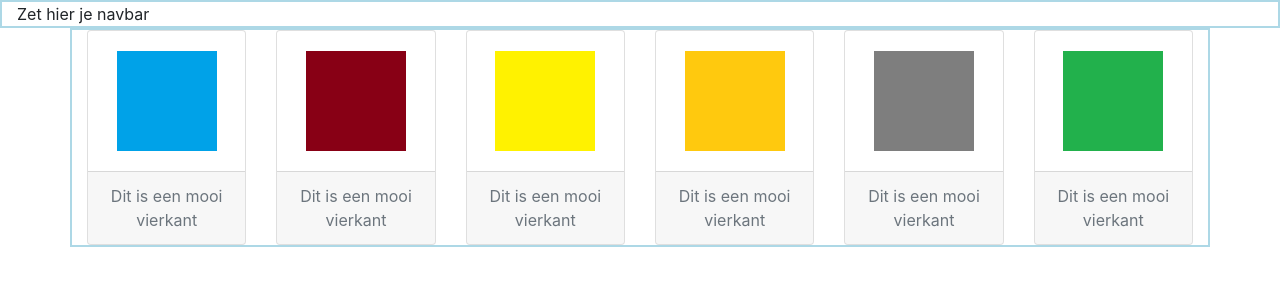
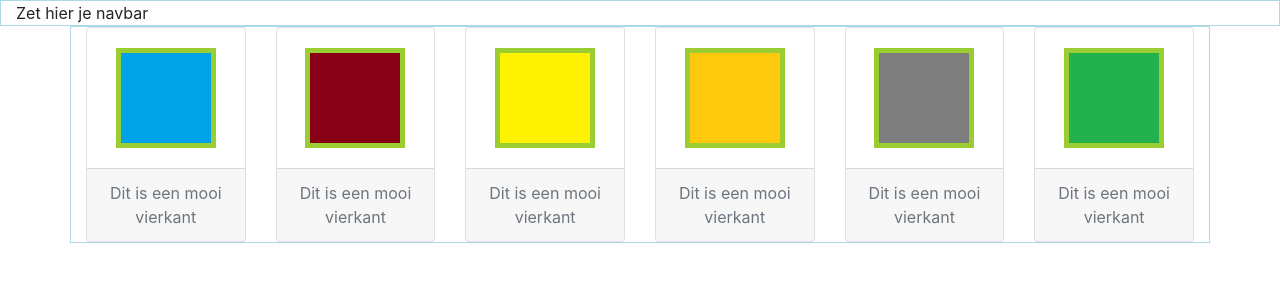
Before and after one commit to rra-am1b-2017/blok4-f-rte-sass, a PHP site: page / in a window 1280 px wide. Shown: the top 300 px of the page. Run offline with PHP 8.4, Linux system fonts and the light colour scheme.

Commit message:
vandaag resolutie

```diff
--- a/css/style.css
+++ b/css/style.css
@@ -13,10 +13,30 @@ h1 {
 img {
   width: 100px;
   height: 100px;
+  border: 5px solid black;
 }
 
 .container, .container-fluid {
-  border: 2px solid lightblue;
+  border: 1px solid lightblue;
+}
+
+@media (max-width: 349.98px) {
+  img {
+    width: 80%;
+    height: 80%;
+  }
+}
+
+@media (min-width: 992px) and (max-width: 1199.98px) {
+  .card-body {
+    background-color: yellow;
+  }
+}
+
+@media (min-width: 1200px) {
+  img {
+    border: 5px solid yellowgreen;
+  }
 }
 
 /*# sourceMappingURL=style.css.map */
--- a/index.php
+++ b/index.php
@@ -13,7 +13,6 @@
   <body>
     <div class="container-fluid">Zet hier je navbar</div>
     <div class="container">
-      <article>
       <article class="row">
         <section class="col-12 col-md-6 col-lg-4 col-xl-2">
           <div class="card text-center">
--- a/process/scss/style.scss
+++ b/process/scss/style.scss
@@ -18,9 +18,49 @@ h1 {
 img {
   width: $square-size;
   height: $square-size;
+  border: 5px solid black;
 }
 
 
 .container, .container-fluid {
-  border: 2px solid lightblue;
+  border: 1px solid lightblue;
 }
+
+// Extra small devices (portrait phones, less than 576px)
+@media (max-width: 349.98px) {
+  img {
+    width: 80%;
+    height: 80%;
+  }
+
+
+}
+
+// Small devices (landscape phones, 576px and up)
+@media (min-width: 350px) and (max-width: 575.98px) {
+
+}
+
+// Small devices (landscape phones, 576px and up)
+@media (min-width: 576px) and (max-width: 767.98px) {
+
+}
+
+// Medium devices (tablets, 768px and up)
+@media (min-width: 768px) and (max-width: 991.98px) {
+
+}
+
+// Large devices (desktops, 992px and up)
+@media (min-width: 992px) and (max-width: 1199.98px) {
+  .card-body {
+    background-color: yellow;
+  }
+}
+
+// Extra large devices (large desktops, 1200px and up)
+@media (min-width: 1200px) {
+  img {
+    border: 5px solid yellowgreen;
+  }
+}
```
Also changed, not shown: 2 other files.
